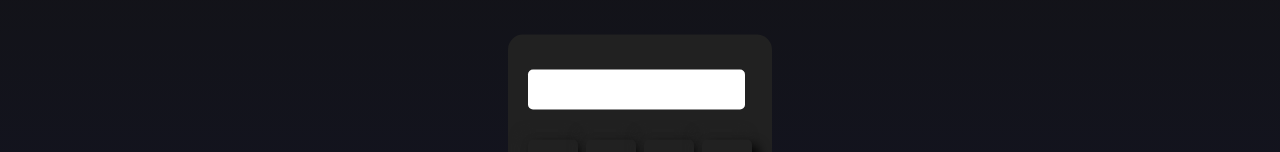
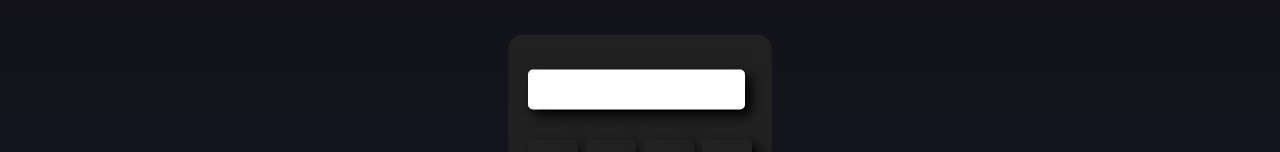
Before and after one commit to lemonaja/Calculadora, a plain HTML site: page index.html in a window 1280 px wide. Shown: the part 162-314 px from the top of the page. Drawn offline with Linux system fonts and the light colour scheme.

Commit message:
Adicionei box-shadow para o resultado

```diff
--- a/css/style.css
+++ b/css/style.css
@@ -35,7 +35,7 @@ body{
     border-radius: 5px;
     border: none;
     color: #A40EE4;
-    box-shadow: 6px 6px 12px black, -6px -6px 12px #212121 ;
+    box-shadow: 6px 6px 12px black, -6px -6px 12px #212121;
 }
 
 .botao:hover{
@@ -54,6 +54,7 @@ body{
     padding: 5px;
     margin-bottom: 25px;
     margin-top: 20px;
+    box-shadow: 6px 6px 12px black, -6px -6px 12px #212121 ;
 }
 
 .imgdelete{
```
